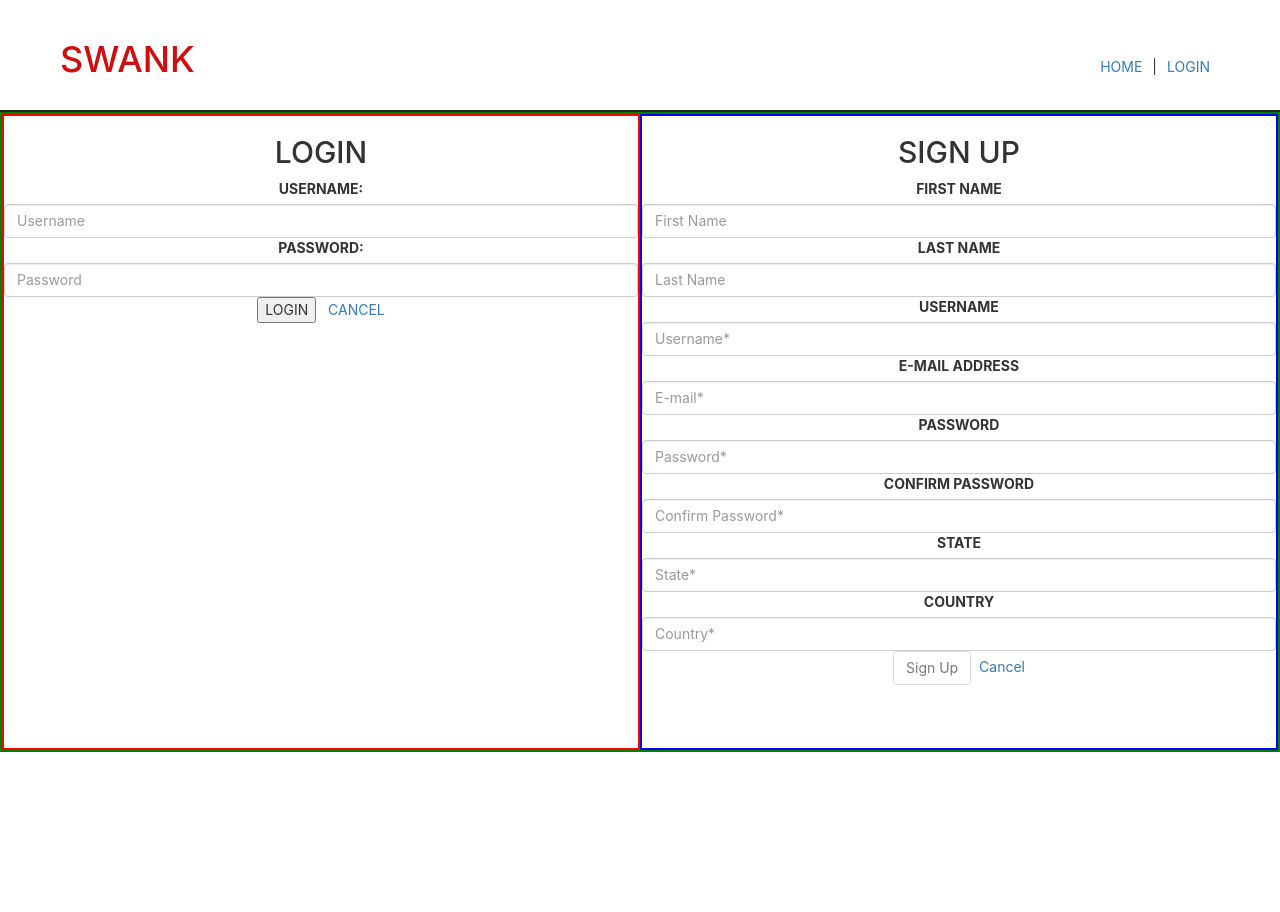
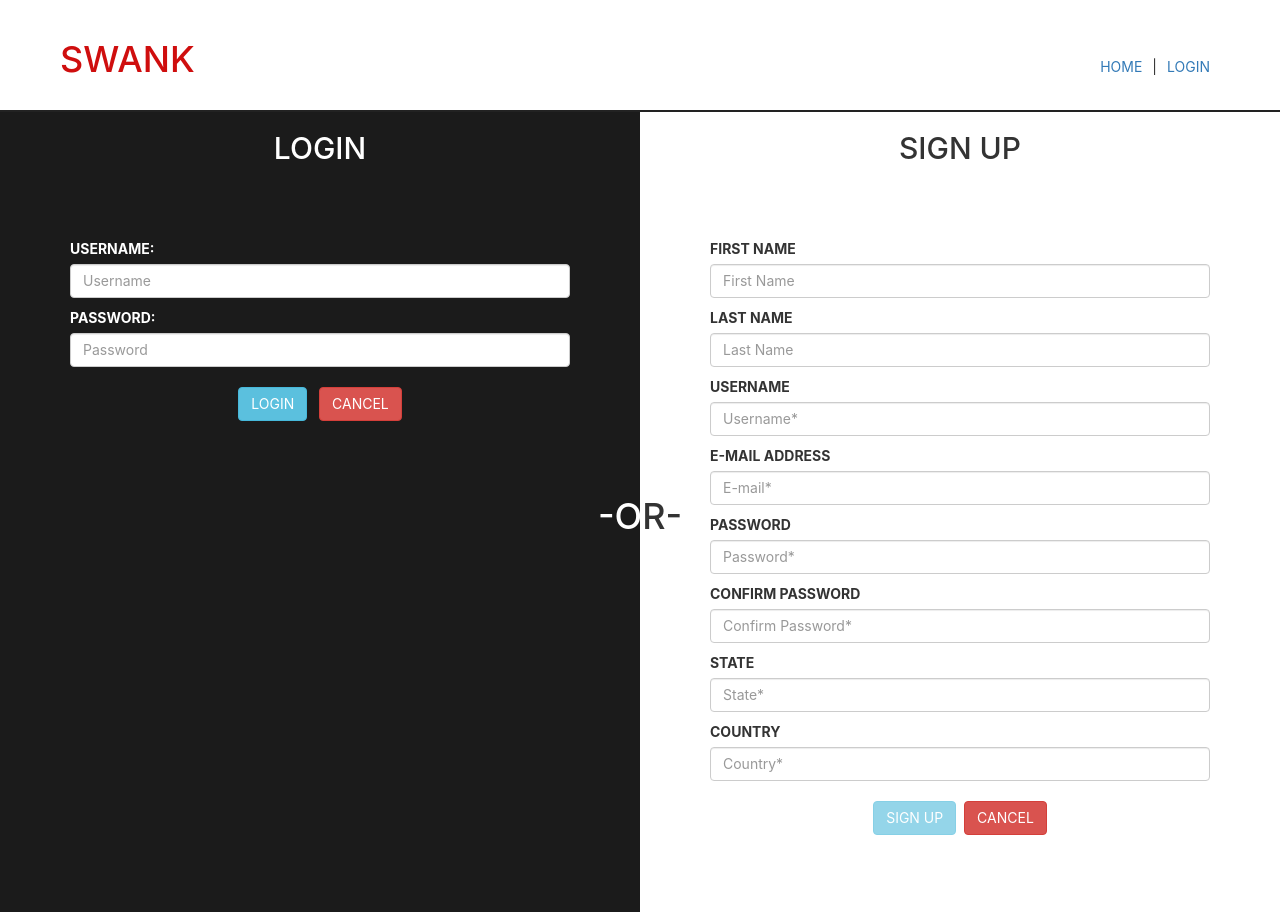
Before and after one commit to rockyliwanag/SWANK, a React (Create React App) app: page /login in a window 1280 px wide. Before the commit the page ends 800 px from the top, so only its background shows below. Built offline with nearby package versions, Linux system fonts and the light colour scheme; no server answers.

Commit message:
login styling

```diff
--- a/src/components/ItemList/ItemList.jsx
+++ b/src/components/ItemList/ItemList.jsx
@@ -35,7 +35,7 @@ function ItemList(props, handleDeleteItem) {
             DETAILS
           </Link>
         </div>
-        <div class="btn-group" role="group">
+        <div className="btn-group" role="group">
           <Link
             className="btn btn-default btn-info"
             to={{
@@ -46,7 +46,7 @@ function ItemList(props, handleDeleteItem) {
             EDIT
           </Link>
         </div>
-        <div class="btn-group" role="group">
+        <div className="btn-group" role="group">
           <button
             className="btn btn-default btn-danger"
             onClick={() => props.handleDeleteItem(props.item._id)}
--- a/src/components/SingupForm/SignupForm.jsx
+++ b/src/components/SingupForm/SignupForm.jsx
@@ -53,9 +53,10 @@ class SignupForm extends Component {
         <header className="header-footer">
           <h2>SIGN UP</h2>
         </header>
+        <div className="form-wrapper">
           <form className="form-horizontal" onSubmit={this.handleSubmit}>
-          <div>
-            <label>FIRST NAME</label>
+            <div className="per-input">
+              <label className="input-header">FIRST NAME</label>
               <div>
                 <input
                   type="text"
@@ -67,8 +68,8 @@ class SignupForm extends Component {
                 />
               </div>
             </div>
-          <div>
-            <label>LAST NAME</label>
+            <div className="per-input">
+              <label className="input-header">LAST NAME</label>
               <div>
                 <input
                   type="text"
@@ -80,8 +81,8 @@ class SignupForm extends Component {
                 />
               </div>
             </div>
-          <div>
-            <label>USERNAME</label>
+            <div className="per-input">
+              <label className="input-header">USERNAME</label>
               <div>
                 <input
                   type="text"
@@ -93,8 +94,8 @@ class SignupForm extends Component {
                 />
               </div>
             </div>
-          <div>
-            <label>E-MAIL ADDRESS</label>
+            <div className="per-input">
+              <label className="input-header">E-MAIL ADDRESS</label>
               <div>
                 <input
                   type="email"
@@ -106,8 +107,8 @@ class SignupForm extends Component {
                 />
               </div>
             </div>
-          <div>
-            <label>PASSWORD</label>
+            <div className="per-input">
+              <label className="input-header">PASSWORD</label>
               <div>
                 <input
                   type="password"
@@ -119,8 +120,8 @@ class SignupForm extends Component {
                 />
               </div>
             </div>
-          <div>
-            <label>CONFIRM PASSWORD</label>
+            <div className="per-input">
+              <label className="input-header">CONFIRM PASSWORD</label>
               <div>
                 <input
                   type="password"
@@ -132,8 +133,8 @@ class SignupForm extends Component {
                 />
               </div>
             </div>
-          <div>
-            <label>STATE</label>
+            <div className="per-input">
+              <label className="input-header">STATE</label>
               <div>
                 <input
                   type="state"
@@ -145,8 +146,8 @@ class SignupForm extends Component {
                 />
               </div>
             </div>
-          <div>
-            <label>COUNTRY</label>
+            <div className="per-input">
+              <label className="input-header">COUNTRY</label>
               <div>
                 <input
                   type="country"
@@ -159,18 +160,21 @@ class SignupForm extends Component {
               </div>
             </div>
             <div>
-            <div>
+              <div className="login buttons">
                 <button
-                className="btn btn-default"
+                  className="btn btn-info"
                   disabled={this.isFormInvalid()}
                 >
-                Sign Up
+                  SIGN UP
                 </button>
                 &nbsp;&nbsp;
-              <Link to="/">Cancel</Link>
+                <Link className="btn btn-danger" to="/">
+                  CANCEL
+                </Link>
               </div>
             </div>
           </form>
+        </div>
       </div>
     );
   }
--- a/src/pages/LoginPage/LoginPage.css
+++ b/src/pages/LoginPage/LoginPage.css
@@ -2,18 +2,58 @@
     display: flex;
     justify-content: center;
     align-items: center;
-    height: 80vh;
-    border: 2px solid green;
+    height: 100vh;
 }
 
 .Login-section {
+    position: relative;
+    z-index: 1;
     flex-grow: 2;
     height: 100%;
-    border: 2px solid red;
+    color: white;
+    background-color: rgb(27, 27, 27);
 }
 
 .Signup-section {
+    position: relative;
+    z-index: 2;
     flex-grow: 2;
     height: 100%;
-    border: 2px solid blue;
 }
+
+.form-wrapper {
+    width: 500px;
+    margin: 10% auto;
+    display: flex;
+    flex-direction: column;
+    align-items: stretch;
+    align-content: flex-start;
+}
+
+.overlay {
+    position: absolute;
+    z-index: 3;
+}
+
+span.half {
+    color: white;
+}
+
+.input-header {
+    margin-top: 1rem;
+    text-align: center;
+    align-self: flex-start;
+}
+
+.input-header.login {
+    color: white;
+}
+
+.per-input {
+    display: flex;
+    flex-direction: column;
+}
+
+.login.buttons {
+    margin: 2rem;
+}
--- a/src/pages/LoginPage/LoginPage.jsx
+++ b/src/pages/LoginPage/LoginPage.jsx
@@ -43,9 +43,10 @@ class LoginPage extends Component {
       <div className="Login-container">
         <div className="Login-section">
           <h2>LOGIN</h2>
+          <div className="form-wrapper">
             <form onSubmit={this.handleSubmit}>
-            <div>
-              <label>USERNAME:</label>
+              <div className="per-input">
+                <label className="input-header login">USERNAME:</label>
                 <div>
                   <input
                     type="username"
@@ -57,8 +58,8 @@ class LoginPage extends Component {
                   />
                 </div>
               </div>
-            <div>
-              <label>PASSWORD:</label>
+              <div className="per-input">
+                <label className="input-header login">PASSWORD:</label>
                 <div>
                   <input
                     type="password"
@@ -71,13 +72,23 @@ class LoginPage extends Component {
                 </div>
               </div>
               <div>
-              <div>
-                <button>LOGIN</button>&nbsp;&nbsp;&nbsp;
-                <Link to="/">CANCEL</Link>
+                <div className="login buttons">
+                  <button className="btn btn-info">LOGIN</button>
+                  &nbsp;&nbsp;&nbsp;
+                  <Link className="btn btn-danger" to="/">
+                    CANCEL
+                  </Link>
                 </div>
               </div>
             </form>
           </div>
+        </div>
+        <div className="overlay">
+          <h1>
+            <span className="half">-O</span>R-
+          </h1>
+        </div>
+
         <div className="Signup-section">
           <SignupForm {...this.props} updateMessage={this.updateMessage} />
           <p>{this.state.message}</p>
```
Lines whose indentation alone changed are shown as unchanged.
